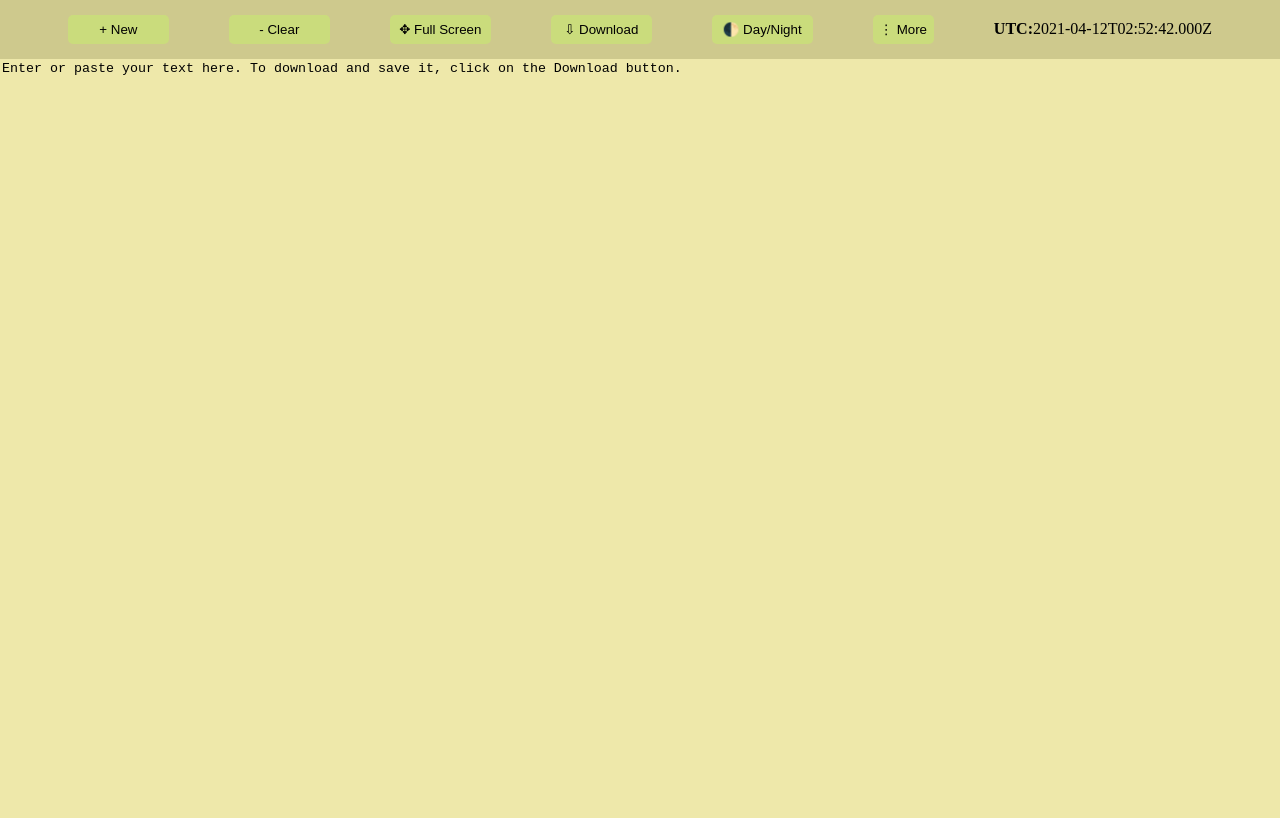
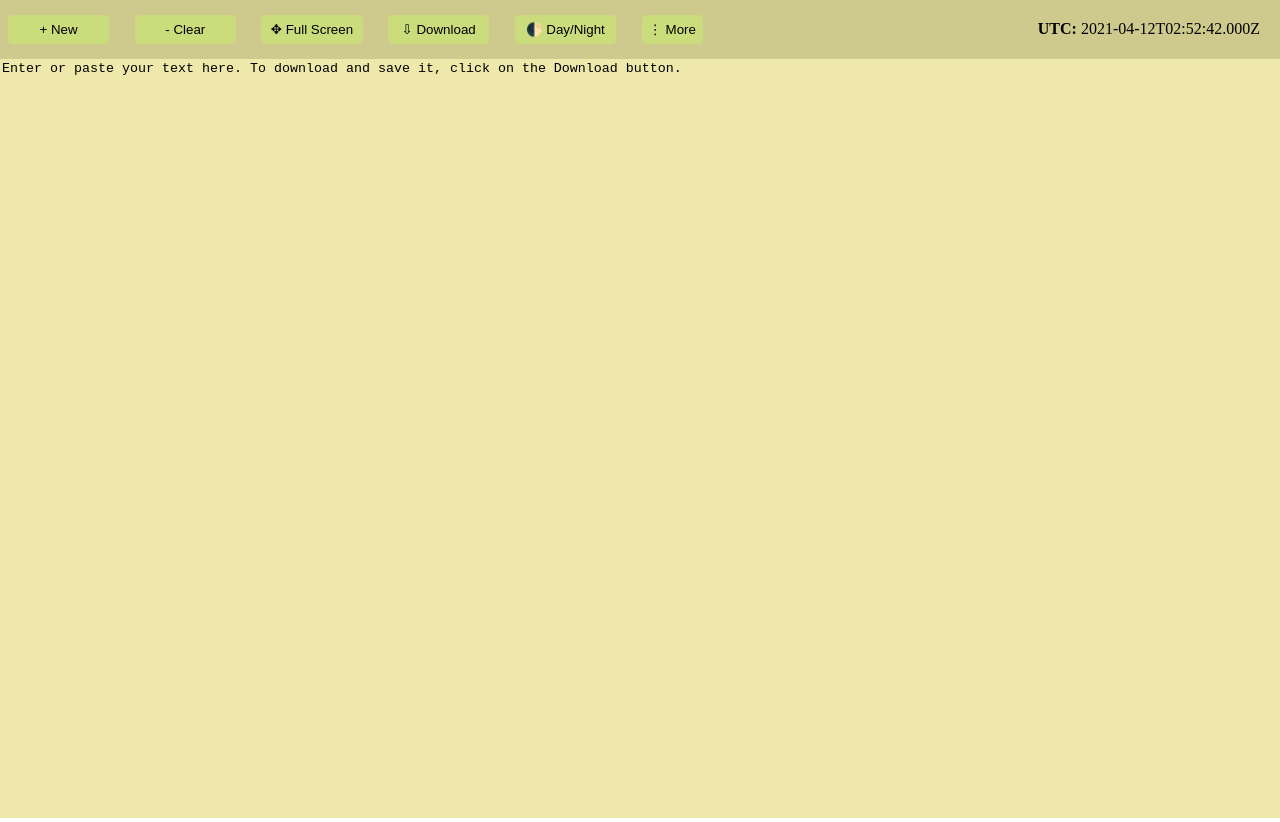
Before and after one commit to shweshi/editpad, a plain HTML site: page src/index.html in a window 1280 px wide. Drawn offline with Linux system fonts and the light colour scheme; no server answers.

Commit message:
Update style.css

```diff
--- a/src/css/style.css
+++ b/src/css/style.css
@@ -10,7 +10,7 @@
     width: auto;
     position: sticky;
     display: flex;
-    justify-content: space-evenly;
+    /* justify-content: space-evenly; */
     flex-wrap: wrap;
 }
 
@@ -18,6 +18,7 @@
     background-color: #c9e9719a;
     border: black;
     cursor: pointer;
+    margin-right: 2vw;
     min-width: 8%;
     margin-top: 7px;
     margin-bottom: 7px;
@@ -43,10 +44,12 @@ a:visited {
 }
 
 .clock {
-    /* display: inline;
-    float: right; */
-    justify-content: space-between;
-    display: flex;
+    display: inline;
+    float: right;
+    position: absolute;
+    right: 20px;
+    /* justify-content: space-between; */
+    /* display: flex; */
     margin-top: 12px;
 }
 
@@ -138,7 +141,7 @@ a:visited {
     background-color: #1e1e1e !important;
 }
 
-@media all and (max-width: 540px) {
+@media all and (max-width: 782px) {
     .clock {
         display: none;
     }
```
